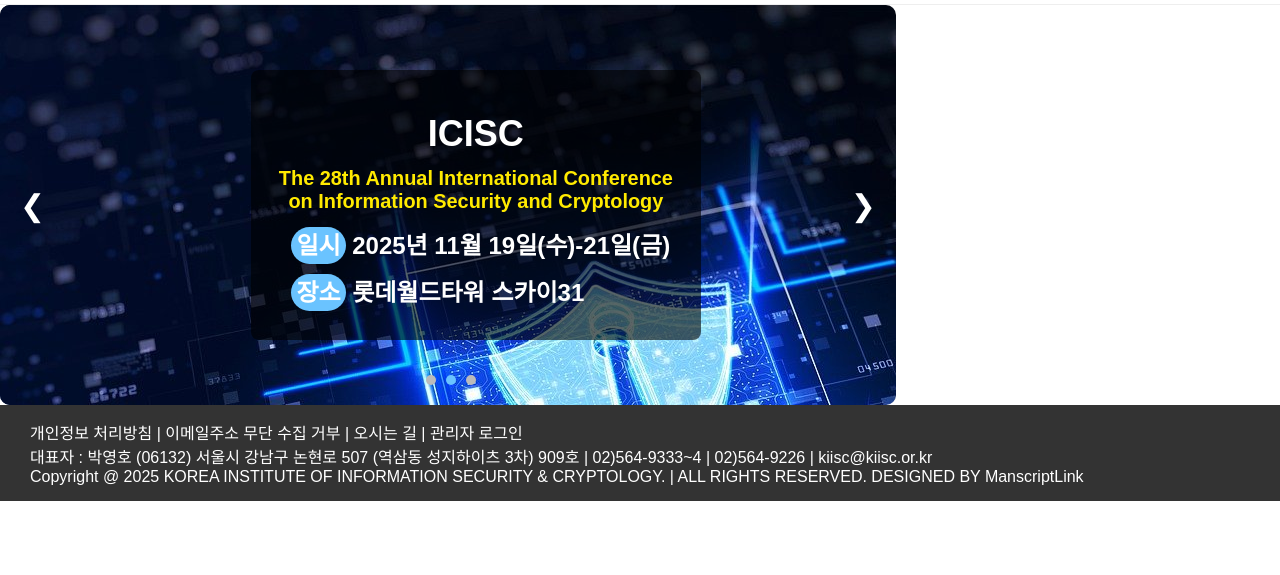
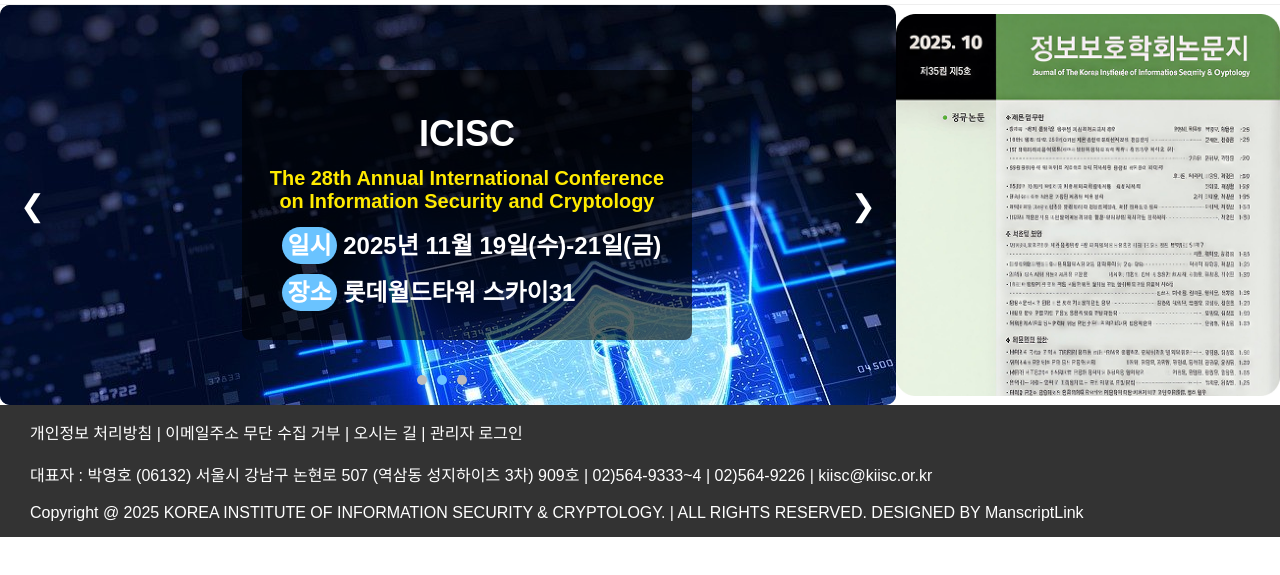
Before and after one commit to CloudJerry03/2025intern, a plain HTML site: page KIISC/index.html in a window 1280 px wide. Shown: the part 75-650 px from the top of the page. Drawn offline with nearby package versions, Linux system fonts and the light colour scheme; files whose address does not match are found by name.

Commit message:
KIISC/헤더, 슬라이드 완성

```diff
--- a/KIISC/index.html
+++ b/KIISC/index.html
@@ -45,6 +45,8 @@ body {
     width: 70%;
     height: 400px;
     border-radius: 10px;
+    box-sizing: border-box;
+    float: left;
 }
 .slides {
     display: flex;
@@ -61,7 +63,7 @@ body {
 .textbox {
     position: absolute;
     top: 40%;
-    left: 28%;
+    left: 27%;
     transform: translateY(-50%);
     color: #fff;
     font-size: 24px;
@@ -118,7 +120,7 @@ body {
     margin-top: 10px;
     position: absolute;
     bottom: 5%;
-    left: 47%;
+    left: 46%;
     display: flex;
     justify-content: center;
     align-items: center;
@@ -141,6 +143,17 @@ body {
 
 .nav-dot:hover {
     background-color: #0073e6;
+}
+.rightslide {
+    width: 30%;
+    height: 400px;
+    overflow: hidden;
+    position: relative;
+}
+.rightslide img{
+    width: 100%;
+    height: 100%;
+    object-fit: contain;
 }
 </style>
 
@@ -258,9 +271,13 @@ body {
                         <span class="nav-dot" data-slide="2"></span>
                     </div>
                 </div>
+                <div class="rightslide">
+                    <a href="https://public.thinkonweb.com/journals/jkiisc?lang=ko"><img src="resource/img/main/rightslide.png" alt="right-slide"></a>
+                </div>
+            </div>
+        </section>
+        <section class="second-section">
 
-
-            </div>
         </section>
     </main>
     <footer>
@@ -268,10 +285,11 @@ body {
 
                 <a href="#">개인정보 처리방침</a>  |  <a href="#">이메일주소 무단 수집 거부</a>  |
                 <a href="#">오시는 길</a>  |  <a href="#">관리자 로그인</a>
+                <br><br>
             <p>
                 대표자 : 박영호   (06132) 서울시 강남구 논현로 507 (역삼동 성지하이츠 3차) 909호   |   02)564-9333~4   |   02)564-9226   |    <a href="#">kiisc@kiisc.or.kr</a>
             </p>
-
+                <br>
            <p>
                 Copyright @ 2025 KOREA INSTITUTE OF INFORMATION SECURITY & CRYPTOLOGY. | ALL RIGHTS RESERVED. DESIGNED BY <a href="#">ManscriptLink</a>
             </p>
```
Also changed, not shown: KIISC/resource/img/main/rightslide.png (added).
